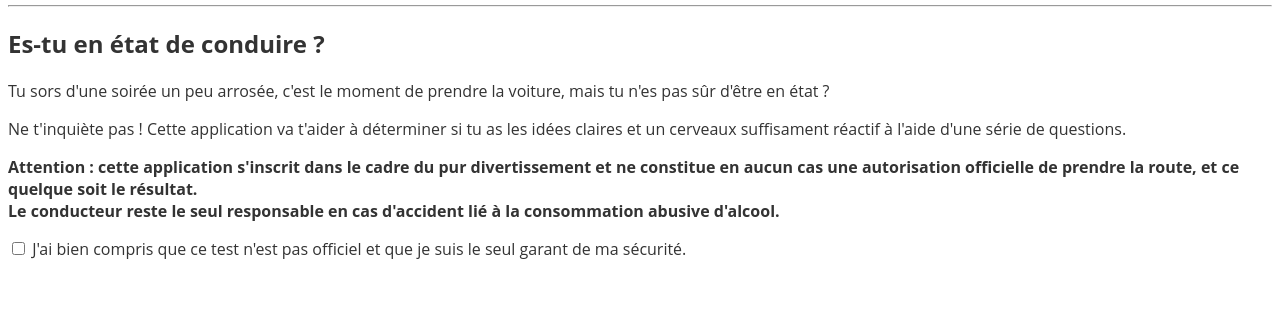
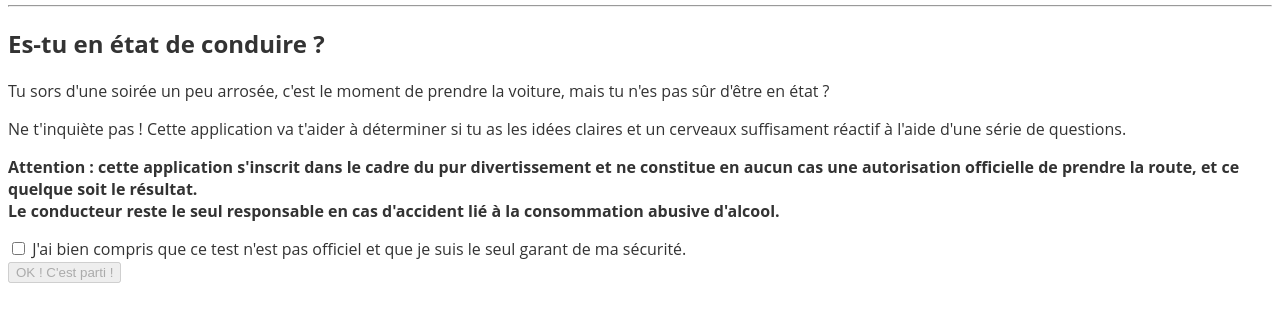
Before and after one commit to bastienfaulconnier/drunkgame, a website: page index.html at #/accueil in a window 1280 px wide. Shown: the part 111-432 px from the top of the page. Drawn offline with nearby package versions, Linux system fonts and the light colour scheme; some packages are replaced by stand-ins of ours.

Commit message:
Dernier correctif bouton

```diff
--- a/views/accueil.html
+++ b/views/accueil.html
@@ -5,5 +5,7 @@
 	<p><b>Attention : cette application s'inscrit dans le cadre du pur divertissement et ne constitue en aucun cas une autorisation officielle de prendre la route, et ce quelque soit le résultat.<br>Le conducteur reste le seul responsable en cas d'accident lié à la consommation abusive d'alcool.</b></p>
 	<label>
 	<input type="checkbox" ng-model='confirm'> J'ai bien compris que ce test n'est pas officiel et que je suis le seul garant de ma sécurité.</label><br>
-	<a type='button' href='/#/questions' ng-show='confirm'>OK ! C'est parti !</a>
+	<a href='/#/questions'>
+		<input type='button' ng-disabled='!confirm' value="OK ! C'est parti !">
+	</a>
 </section>
```
